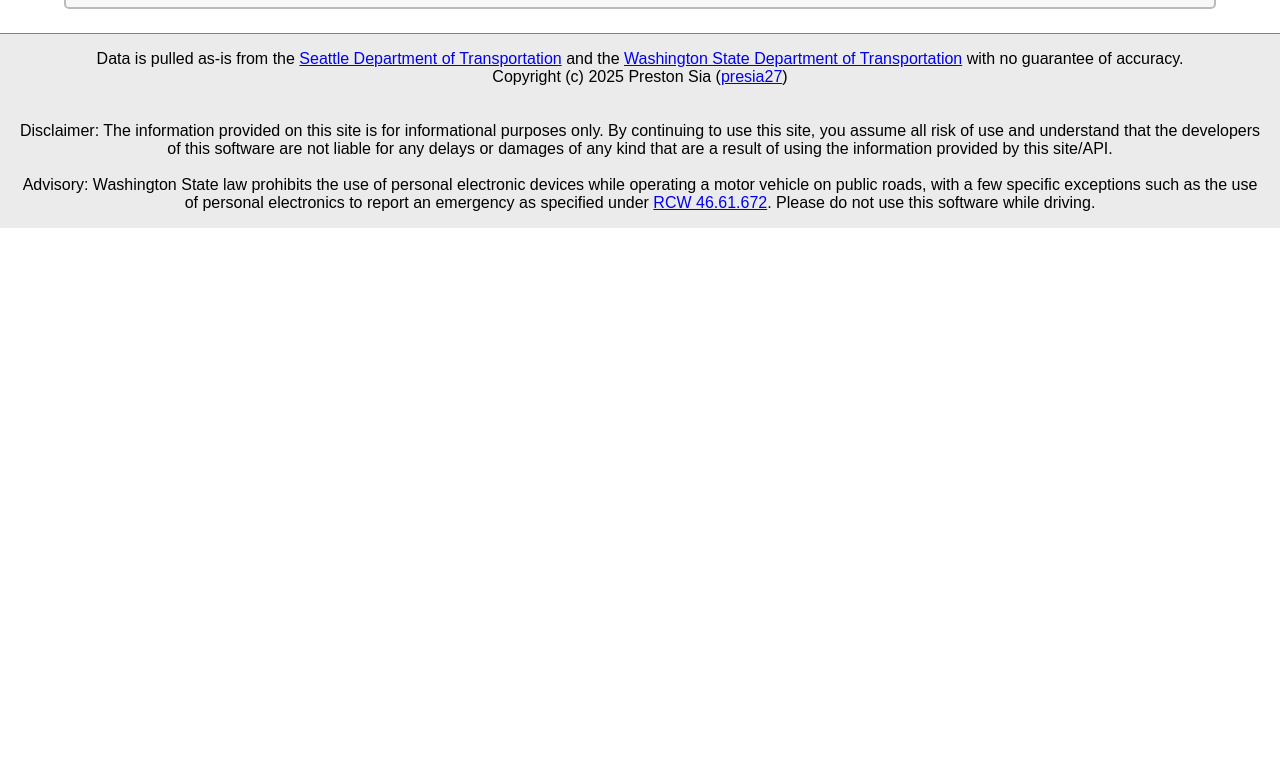
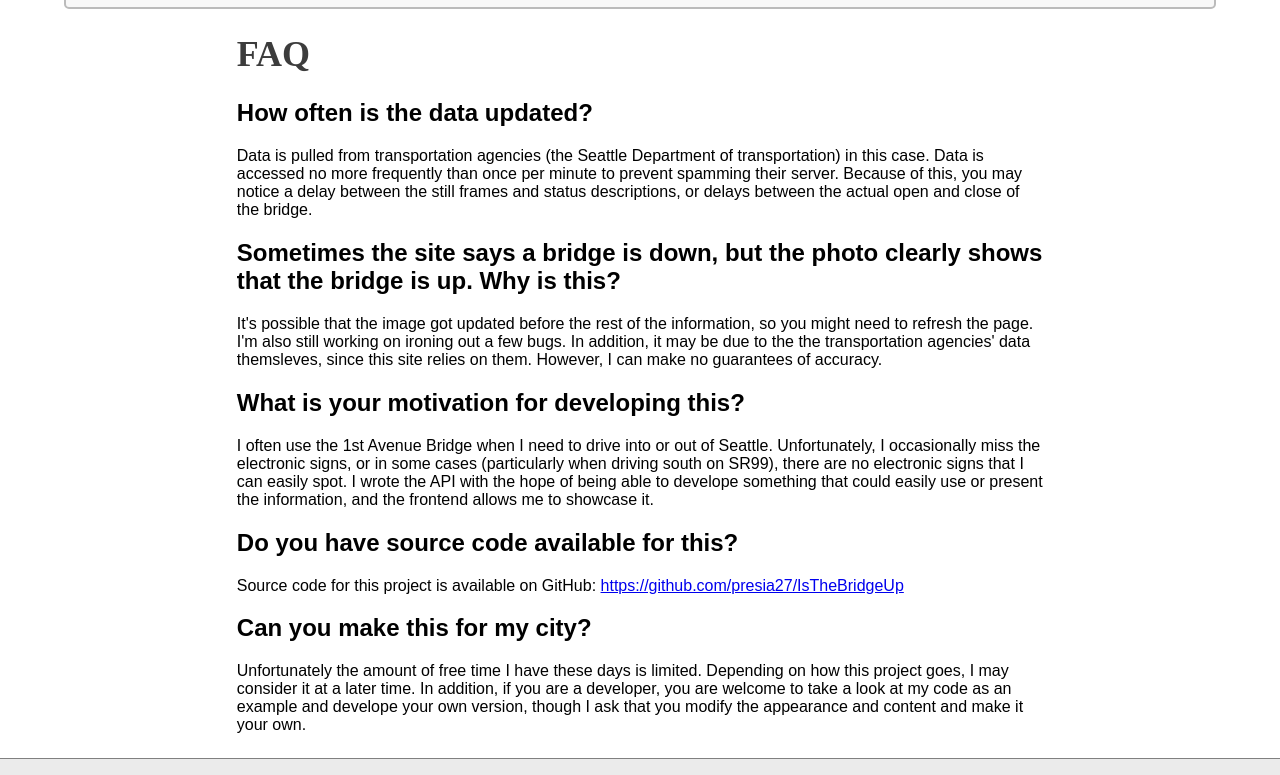
Before and after one commit to presia27/IsTheBridgeUp, a React (Vite) app in the folder client/: page /faq in a window 1280 px wide. Shown: the part 263-1038 px from the top of the page. Before the commit the page ends 800 px from the top, so only its background shows below. Built offline with nearby package versions, Linux system fonts and the light colour scheme; no server answers; a web font is replaced by a local one.

Commit message:
Feature - Write content for FAQ page

```diff
--- a/client/src/pages/FAQ/index.tsx
+++ b/client/src/pages/FAQ/index.tsx
@@ -10,7 +10,46 @@ const FAQ: React.FC = () => {
             </div>
 
             <div className={Style.faqMainContent}>
+                <h1>FAQ</h1>
+                <h2>How often is the data updated?</h2>
+                <p>
+                    Data is pulled from transportation agencies (the Seattle Department of
+                    transportation) in this case. Data is accessed no more frequently than
+                    once per minute to prevent spamming their server. Because of this,
+                    you may notice a delay between the still frames and status descriptions,
+                    or delays between the actual open and close of the bridge.
+                </p>
 
+                <h2>Sometimes the site says a bridge is down, but the photo clearly shows that the bridge is up. Why is this?</h2>
+                <p>
+                    It's possible that the image got updated before the rest of the information, so you might need to refresh the page.
+                    I'm also still working on ironing out a few bugs. In addition, it may be due to the the transportation agencies' data
+                    themsleves, since this site relies on them. However, I can make no guarantees of accuracy.
+                </p>
+
+                <h2>What is your motivation for developing this?</h2>
+                <p>
+                    I often use the 1st Avenue Bridge when I need to drive into
+                    or out of Seattle. Unfortunately, I occasionally miss the electronic signs,
+                    or in some cases (particularly when driving south on SR99), there are no
+                    electronic signs that I can easily spot. I wrote the API with the hope of
+                    being able to develope something that could easily use or present the information,
+                    and the frontend allows me to showcase it.
+                </p>
+
+                <h2>Do you have source code available for this?</h2>
+                <p>
+                    Source code for this project is available on
+                    GitHub: <a href="https://github.com/presia27/IsTheBridgeUp">https://github.com/presia27/IsTheBridgeUp</a>
+                </p>
+
+                <h2>Can you make this for my city?</h2>
+                <p>
+                    Unfortunately the amount of free time I have these days is limited. Depending on how this project goes,
+                    I may consider it at a later time. In addition, if you are a developer, you are welcome to take a look
+                    at my code as an example and develope your own version, though I ask that you modify the appearance
+                    and content and make it your own.
+                </p>
             </div>
         </div>
     );
```
